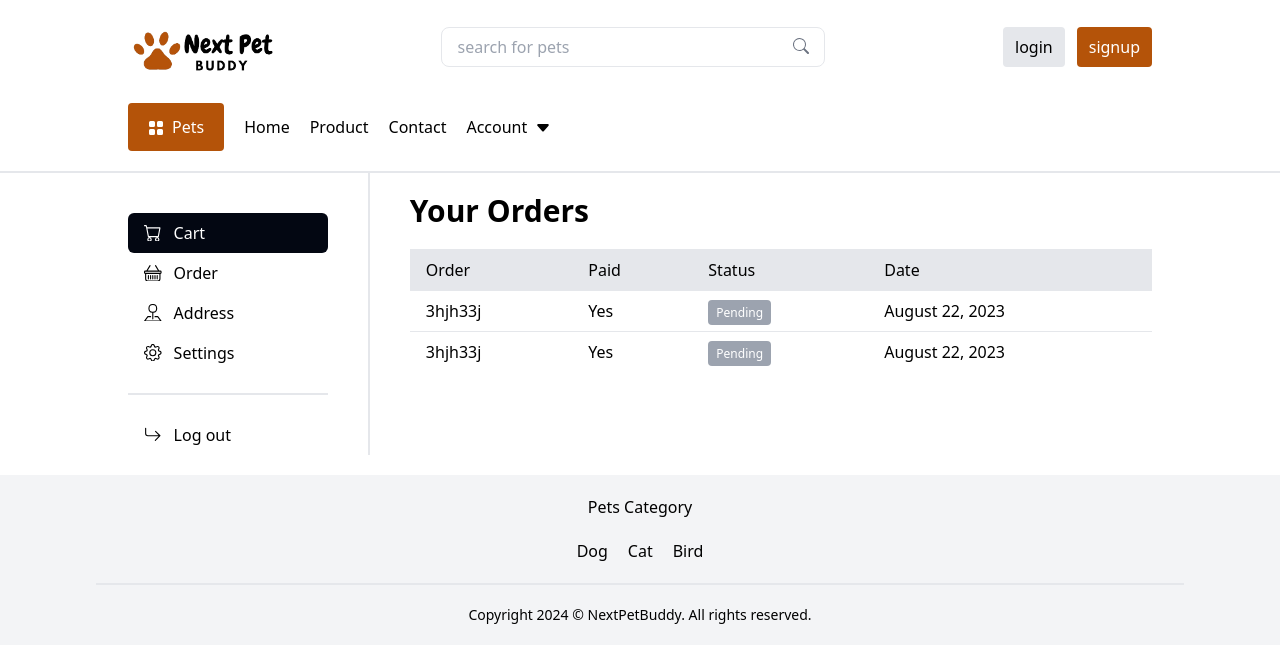
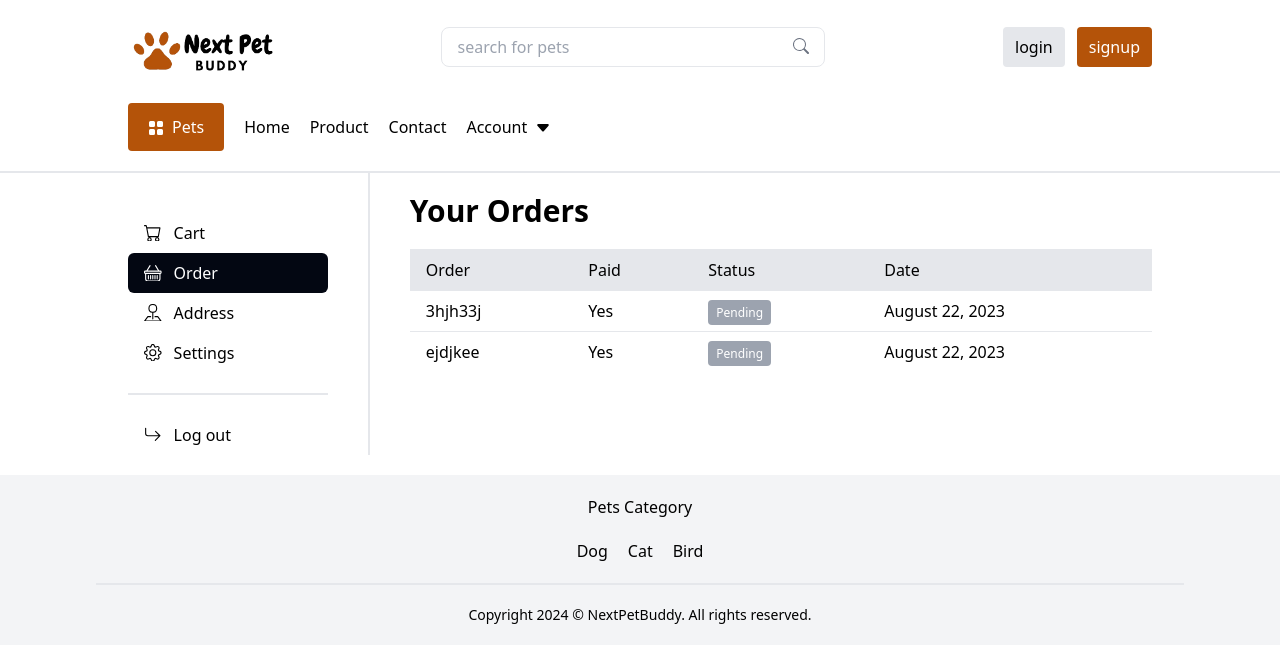
Before and after one commit to Maxzeno/nextpetbuddyapp, a React (Create React App) app: page /order in a window 1280 px wide. Shown: the top 662 px of the page. Built offline with nearby package versions, Linux system fonts and the light colour scheme.

Commit message:
minor updates

```diff
--- a/src/components/section/sidebar.jsx
+++ b/src/components/section/sidebar.jsx
@@ -8,11 +8,12 @@ import {
   PinMap,
   XLg,
 } from "react-bootstrap-icons";
-import { Link } from "react-router-dom";
+import { Link, useLocation } from "react-router-dom";
 import Navbar from "../../components/nav/navbar";
 import useScreenWidth from "../../hooks/useScreenWidth";
 
 export default function Sidebar({ head, body }) {
+  const location = useLocation();
   const [openDropdown, setOpenDropdown] = useState(null);
   const screenWidth = useScreenWidth();
 
@@ -54,34 +55,56 @@ export default function Sidebar({ head, body }) {
               <div className="pb-5 mb-5 border-b-2 pr-auto lg:mr-10">
                 <Link
                   to="/cart"
-                  className="flex gap-3 items-center bg-gray-950 text-white rounded-md py-2 px-4"
+                  className={`flex gap-3 items-center ${
+                    location.pathname === "/cart"
+                      ? "bg-gray-950 text-white"
+                      : "text-black"
+                  } rounded-md py-2 px-4`}
                 >
                   <Cart className="text-[1.1em] leading-[0]" />
                   <span>Cart</span>
                 </Link>
                 <Link
                   to="/order"
-                  className="flex gap-3 items-center text-black rounded-m py-2 px-4"
+                  className={`flex gap-3 items-center ${
+                    location.pathname === "/order"
+                      ? "bg-gray-950 text-white"
+                      : "text-black"
+                  } rounded-md py-2 px-4`}
                 >
                   <Basket className="text-[1.1em] leading-[0]" />
                   <span>Order</span>
                 </Link>
                 <Link
                   to="/address"
-                  className="flex gap-3 items-center text-black rounded-m py-2 px-4"
+                  className={`flex gap-3 items-center ${
+                    location.pathname === "/address"
+                      ? "bg-gray-950 text-white"
+                      : "text-black"
+                  } rounded-md py-2 px-4`}
                 >
                   <PinMap className="text-[1.1em] leading-[0]" />
                   <span>Address</span>
                 </Link>
                 <Link
                   to="/settings"
-                  className="flex gap-3 items-center text-black rounded-m py-2 px-4"
+                  className={`flex gap-3 items-center ${
+                    location.pathname === "/settings"
+                      ? "bg-gray-950 text-white"
+                      : "text-black"
+                  } rounded-md py-2 px-4`}
                 >
                   <Gear className="text-[1.1em] leading-[0]" />
                   <span>Settings</span>
                 </Link>
               </div>
-              <div className="flex gap-3 items-center text-black rounded-m py-2 px-4">
+              <div
+                className={`flex gap-3 items-center ${
+                  location.pathname === "/logout"
+                    ? "bg-gray-950 text-white"
+                    : "text-black"
+                } rounded-md py-2 px-4`}
+              >
                 <ArrowReturnRight className="text-[1.1em] leading-[0]" />
                 <span>Log out</span>
               </div>
--- a/src/pages/cart.jsx
+++ b/src/pages/cart.jsx
@@ -28,6 +28,7 @@ export default function Cart() {
                   <Dash className="inline border text-black mr-2 text-[1.6em] hover:bg-gray-200 p-1 cursor-pointer rounded" />
 
                   <input
+                    value="1"
                     type="text"
                     className="border border-gray-300 outline-1 outline-gray-300 rounded text-center w-7 h-7 p-1"
                   />
--- a/src/pages/orderDetail.jsx
+++ b/src/pages/orderDetail.jsx
@@ -50,7 +50,9 @@ export default function OrderDetail() {
                       <img className="h-[10vh]" src={jumImage} alt="" />
                     </td>
                     <td className="py-2 px-4 border-t">
-                      <Link to="#">Bull Dog</Link>
+                      <Link to="#" className="hover:text-amber-600">
+                        Bull Dog
+                      </Link>
                     </td>
                     <td className="py-2 px-4 border-t">RfrpWLjR</td>
                     <td className="py-2 px-4 border-t">2</td>
--- a/src/pages/orders.jsx
+++ b/src/pages/orders.jsx
@@ -20,7 +20,9 @@ export default function Orders() {
                 </tr>
                 <tr>
                   <td className="py-2 px-4 border-t">
-                    <Link to="#">3hjh33j</Link>
+                    <Link to="#" className="hover:text-amber-600">
+                      3hjh33j
+                    </Link>
                   </td>
                   <td className="py-2 px-4 border-t">Yes</td>
                   <td className="py-2 px-4 border-t">
@@ -33,7 +35,11 @@ export default function Orders() {
                   </td>
                 </tr>
                 <tr>
-                  <td className="py-2 px-4 border-t">3hjh33j</td>
+                  <td className="py-2 px-4 border-t">
+                    <Link to="#" className="hover:text-amber-600">
+                      ejdjkee
+                    </Link>
+                  </td>
                   <td className="py-2 px-4 border-t">Yes</td>
                   <td className="py-2 px-4 border-t">
                     <span className="bg-gray-400 px-2 text-white rounded text-xs py-1 font-medium">
```
